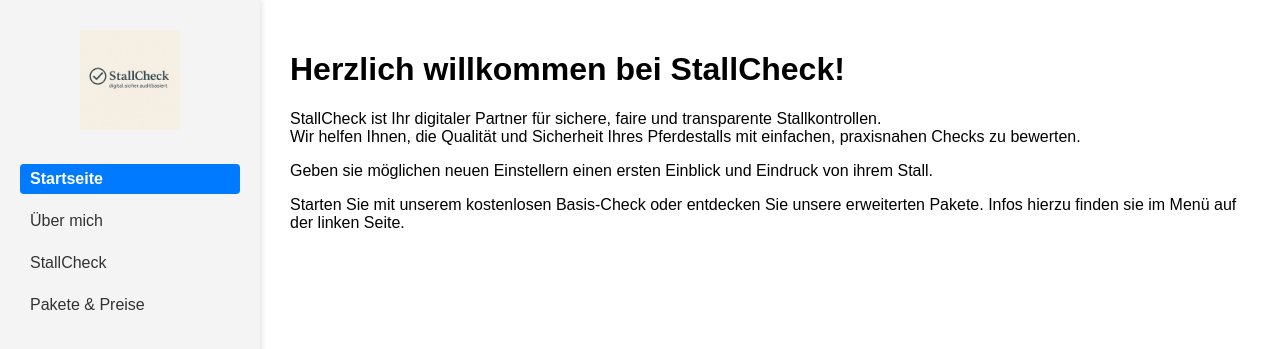
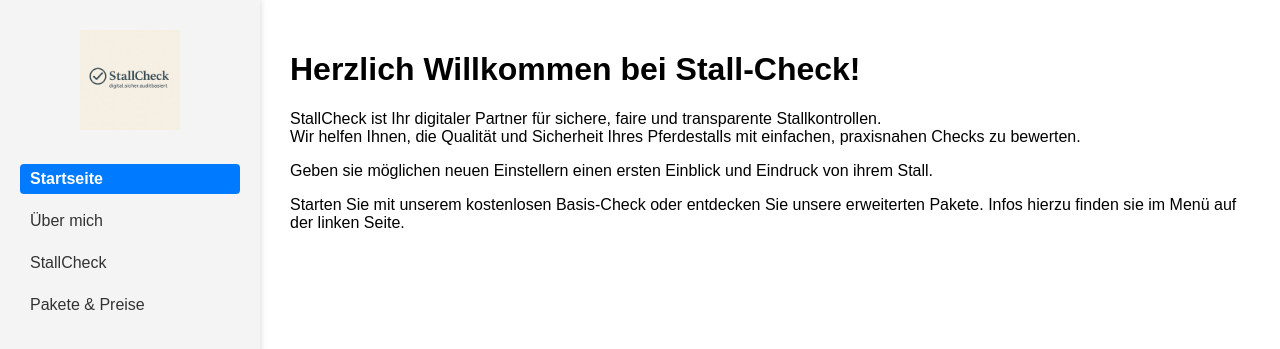
Before and after one commit to Kerstin78/stallcheck, a Jekyll site: the page built from index.md, in a window 1280 px wide. Shown: the top 349 px of the page. Built offline with Jekyll 4.4.1, drawn with Linux system fonts in a browser that asks for light colours.

Commit message:
Update index.md

```diff
--- a/index.md
+++ b/index.md
@@ -3,7 +3,7 @@
 title: Startseite
 ---
 
-# Herzlich willkommen bei StallCheck!
+# Herzlich Willkommen bei Stall-Check!
 
 StallCheck ist Ihr digitaler Partner für sichere, faire und transparente Stallkontrollen.
 Wir helfen Ihnen, die Qualität und Sicherheit Ihres Pferdestalls mit einfachen, praxisnahen Checks zu bewerten.
```
